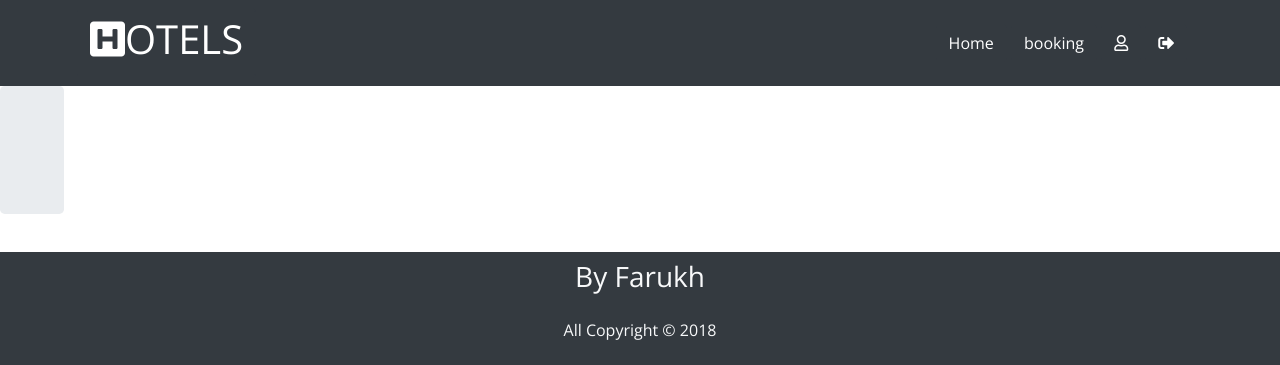
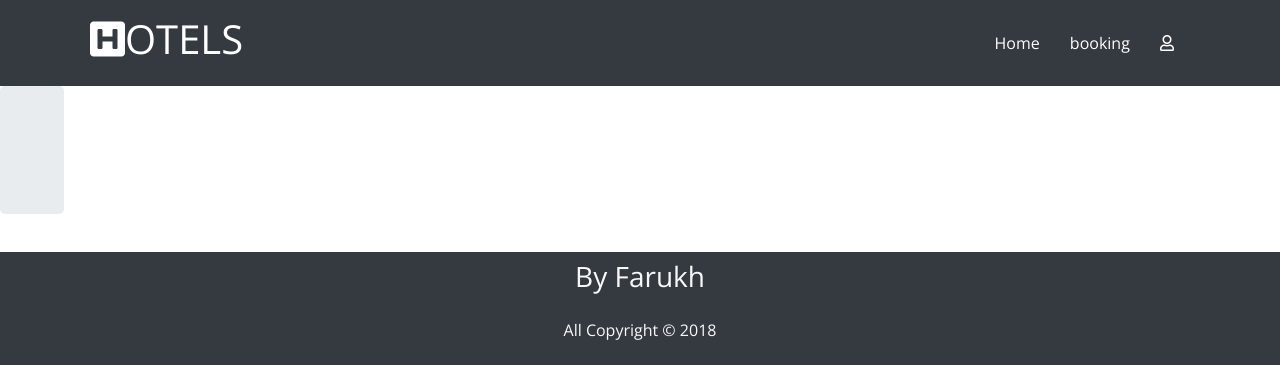
Before and after one commit to Farukh1x95/hotel, a PHP site: page /index.php in a window 1280 px wide. Shown: the top 365 px of the page. Run offline with PHP 8.4, Linux system fonts and the light colour scheme; data that the repository does not hold is empty; some libraries are stand-ins or nearby versions.

Commit message:
LOgin Button

```diff
--- a/header.php
+++ b/header.php
@@ -41,7 +41,12 @@
                         session_start();
                         if(isset($_SESSION['$username'])){
                             echo $_SESSION['$username'] ; } ?> </a>
-                    <a href="logout.php" class="btn btn-dark"><i class="fas fa-sign-out-alt"></i></a>
+                    <?php
+                    if(isset($_SESSION['$username'])){
+                      echo  '<a href="logout.php" class="btn btn-dark"><i class="fas fa-sign-out-alt"></i></a>' ;
+                    }
+
+                        ?>
                 </div>
             </div>
         </div>
```
